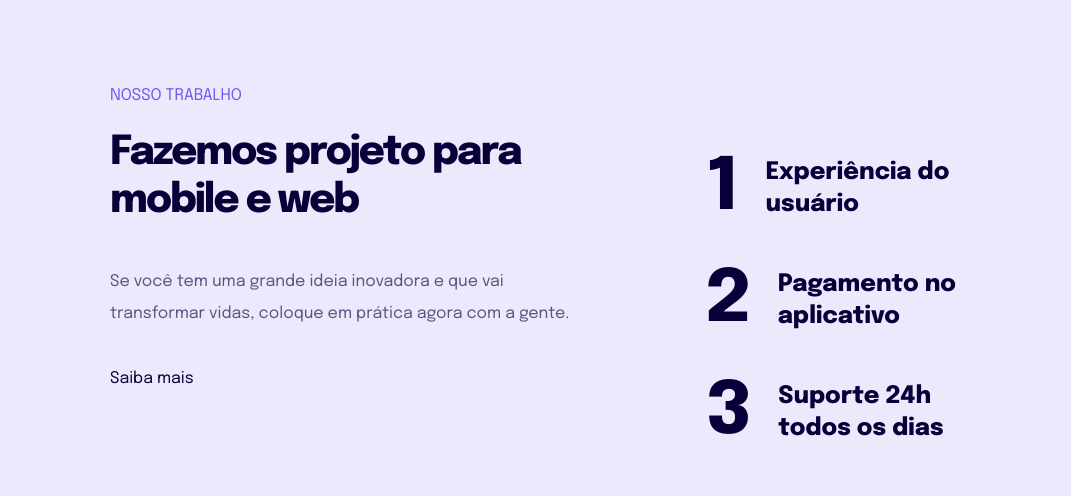
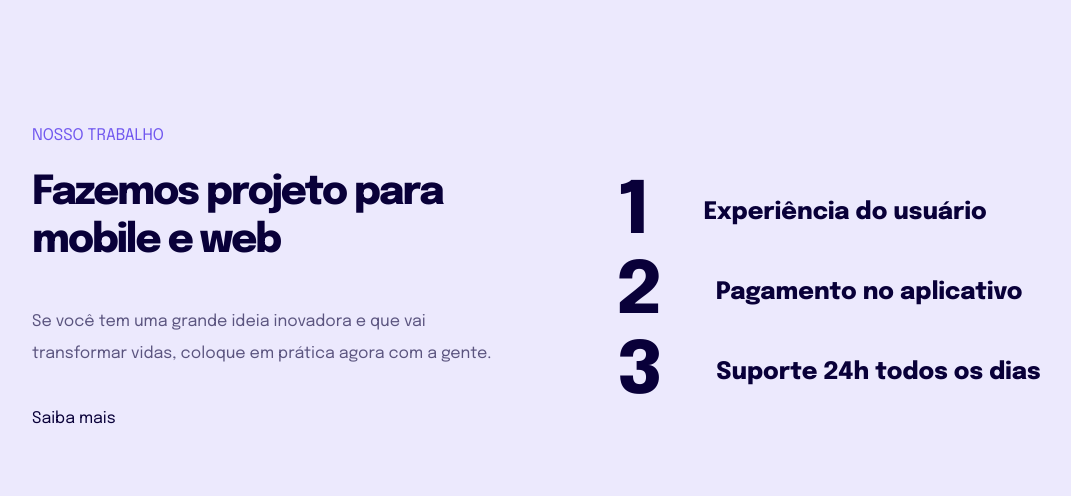
Before and after one commit to juliossantos/responsivo, a plain HTML site: page index.html in a window 1280 px wide. Shown: the whole page, without its empty margins (48-1119 px from the left). Drawn offline with Linux system fonts and the light colour scheme.

Commit message:
CORRIGINDO 1

```diff
--- a/style.css
+++ b/style.css
@@ -8,6 +8,7 @@
 body{
   margin: 60px 23px;
   background-color: #ECE9FD;
+  padding: 6.0rem 2.3rem 6.6rem;
 }
 
 :root{
@@ -93,38 +94,36 @@ ul li{
   min-width: 25.7rem;
 }
 
-ul li + li{
-  margin-top: 3.2rem;
-}
-
 ul li span {
   font-size: 7.2rem;
 }
 
-@media (min-width: 780px) {
+@media (min-width: 750px) {
 
   main {
     display: flex;
     flex-direction: row;
-    gap: 11.6rem;
+    gap: 10rem;
 
-    max-width: 102.1rem;
+    max-width: 1120px;
+  }
 
-    margin: 8.0rem 24.0rem 18.0rem 13.5rem;
-
+  ul li {
+    gap: 5.3rem;
+    max-width: 450px;
+    align-items: center;
   }
 
  .part1 {
-    width: 55.0rem;
+    max-width: 485px;
+  }
+
+  ul li + li {
+    margin-top: 3.8px;
   }
 
   .part1 h1 + p {
     margin-top: 4.1rem;
-    width: 48.0rem;
   }
 
- .part2{
-   max-width: 450px;
 }
-
-}
```
